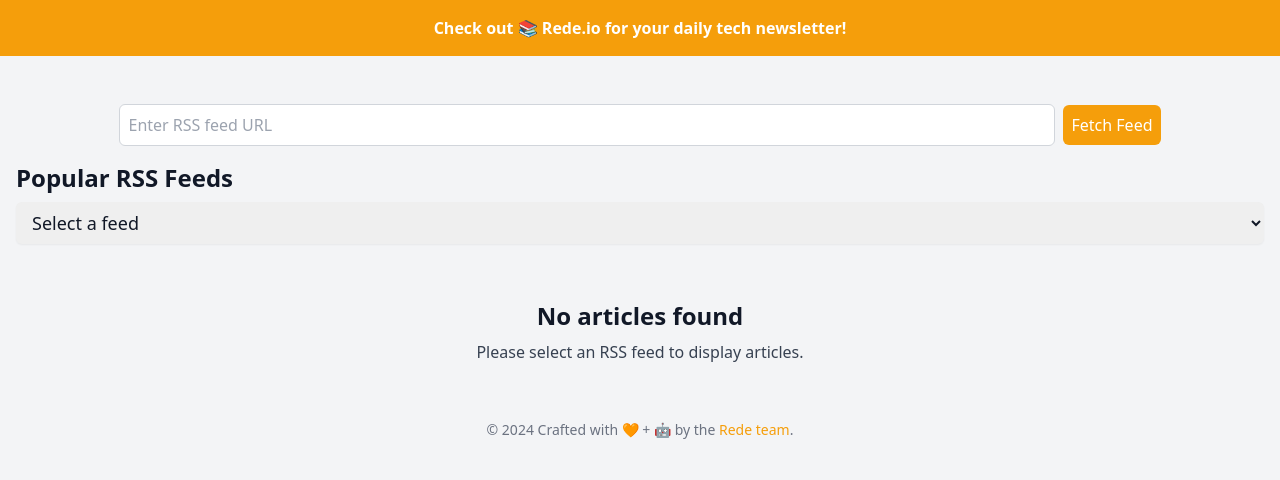
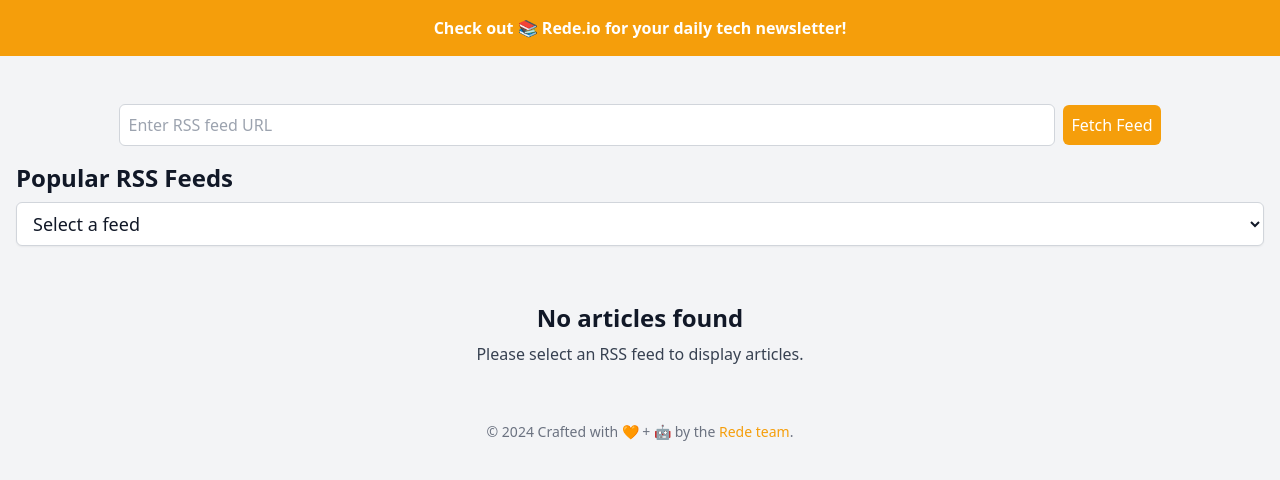
Before and after one commit to renedeanda/rss-reader, a Next.js app: page / in a window 1280 px wide. Shown: the top 480 px of the page. Built offline with nearby package versions, Linux system fonts and the light colour scheme.

Commit message:
dark for dropdown

```diff
--- a/components/FeedList.js
+++ b/components/FeedList.js
@@ -25,7 +25,7 @@ const FeedList = ({ feeds, setFeed }) => {
       <select
         value={selectedFeed}
         onChange={handleSelectChange}
-        className="block w-full px-3 py-2 text-lg border-gray-300 rounded-md shadow-sm focus:outline-none focus:ring-amber-500 focus:border-amber-500"
+        className="block w-full px-3 py-2 text-lg border border-gray-300 dark:border-gray-700 rounded-md shadow-sm bg-white dark:bg-gray-800 text-gray-900 dark:text-gray-100 focus:outline-none focus:ring-amber-500 focus:border-amber-500"
       >
         <option value="">Select a feed</option>
         {feeds.map((feed, index) => (
```
